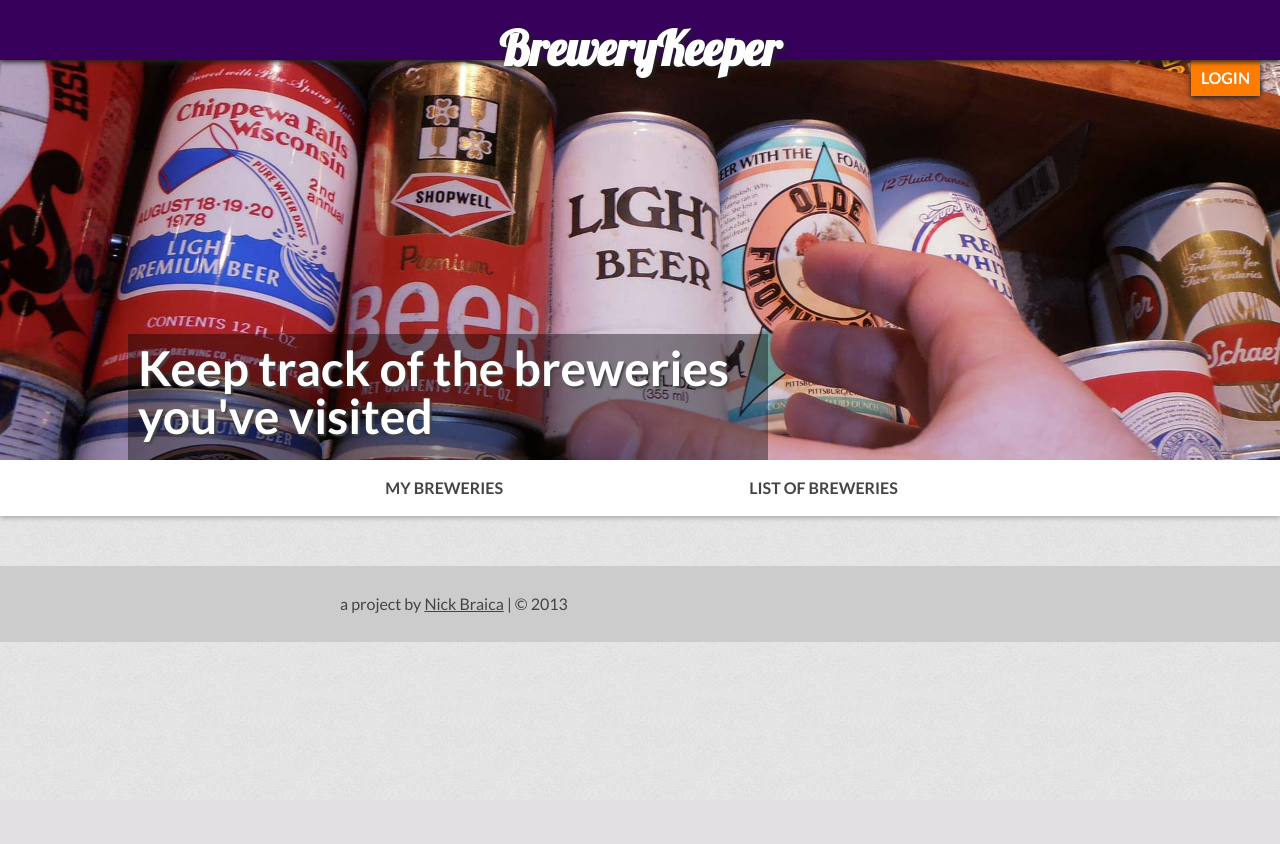
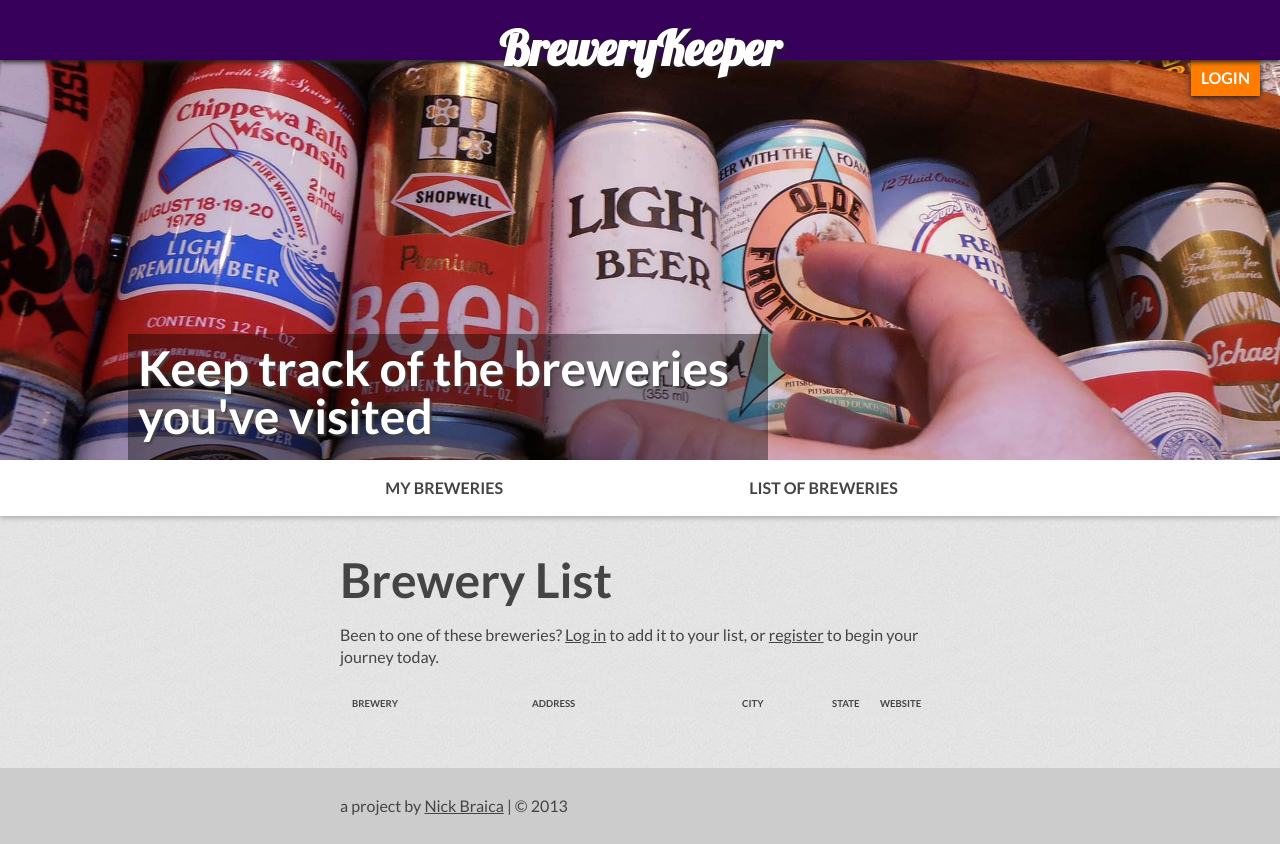
Before and after one commit to braican/neighbrewhood, a PHP site: page /brewery-list.php in a window 1280 px wide. Before the commit the page ends 642 px from the top, so only its background shows below. Run offline with PHP 8.4, Linux system fonts and the light colour scheme; data that the repository does not hold is empty; some libraries are stand-ins or nearby versions.

Commit message:
styled tables, worked in UX for login/logout conditions on my-breweries page and brewery-list page.

```diff
--- a/brewery-list.php
+++ b/brewery-list.php
@@ -1,10 +1,16 @@
 
 <?php include('includes/header.php'); ?>
 
-	<div class="brewery-list">
-		<?php include("util/get-breweries.php"); ?>
-	</div>
-
-	<div class="success-text"></div>
+	<section class="wrapper">
+		<h1>Brewery List</h1>
+		<?php if($login->isUserLoggedIn() == true) : ?>
+			<p>Been to one of these breweries? <a href="my-breweries.php">Add it</a> to your list.</p>
+		<?php else : ?>
+			<p>Been to one of these breweries? <a href="#" class="floating-login">Log in</a> to add it to your list, or <a href="index.php?register">register</a> to begin your journey today.</p>
+		<?php endif; ?>
+		<div class="brewery-list">
+			<?php include("util/get-breweries.php"); ?>
+		</div>
+	</section>
 
 <?php include('includes/footer.php'); ?>
--- a/css/style.css
+++ b/css/style.css
@@ -97,6 +97,9 @@ body{
    ================================================ */
 
 img{max-width: 100%;}
+.errors p{
+	margin-bottom: 20px;
+}
 
 /* ======================
    --typography
@@ -179,11 +182,33 @@ input[type=submit]:hover{
 /* ======================
    --layout
    ====================== */
+
+/* page structure
+---------------------------------- */
 .wrapper{
 	width: 80%;
 	max-width: 600px;
 	margin: 0 auto;
 }
+section{
+	margin-bottom: 40px;
+}
+
+/* table rows
+---------------------------------- */
+.row:nth-child(2n+2){
+	background: #ccc;
+}
+.row div{
+	float: left;
+	padding: 10px 2%;
+}
+.row.header{
+	font-weight: bold;
+	font-size: .6em;
+	text-transform: uppercase;
+}
+
 
 /* ======================
    --slidedowns
@@ -335,6 +360,7 @@ nav{
 	-webkit-box-shadow: 0 2px 5px #aaa;
 	-moz-box-shadow: 0 2px 5px #aaa;
 	box-shadow: 0 2px 5px #aaa;
+	margin-bottom: 40px;
 }
 nav ul {
 	list-style:none;
@@ -366,47 +392,51 @@ nav ul li a:hover{
    --homepage
    ====================== */
 .main-column{
-	margin-top: 40px;
 	float: left;
 	width: 60%;
 	margin-right: 4%;
 }
 
 .login-container{
-	margin-top: 40px;
 	float: left;
 	width: 36%;
 }
 
 /* ======================
-   --all breweries list
+   --brewery list
    ====================== */
-
-.brewery-list .row div{
-	float: left;
+.brewery-list{
+	margin-top: 20px;
 }
 .brewery-list .row .name{
-	width: 25%;
+	width: 30%;
 }
 .brewery-list .row .address{
-	width: 25%;
+	width: 35%;
 }
 .brewery-list .row .city{
-	width: 10%;
+	width: 15%;
 }
 .brewery-list .row .state{
-	width: 10%;
+	width: 8%;
 }
 .brewery-list .row .brewers-website{
-	width: 15%;
-}
-.brewery-list .row .ba-link{
-	width: 15%;
+	width: 12%;
 }
 
 /* ======================
    --my breweries list
    ====================== */
+.user-breweries .row .name{
+	width: 50%;
+}
+.user-breweries .row .city{
+	width: 40%;
+}
+.user-breweries .row .state{
+	width: 10%;
+}
+
 .ui-helper-hidden {
 	display: none;
 }
@@ -456,9 +486,6 @@ nav ul li a:hover{
 	z-index: 100;
 }
 
-
-
-
 /* Misc visuals
 ----------------------------------*/
 
@@ -482,6 +509,7 @@ nav ul li a:hover{
 	margin: 0;
 	display: block;
 	outline: none;
+	background: #fff;
 }
 .ui-menu .ui-menu {
 	margin-top: -3px;
@@ -511,8 +539,7 @@ nav ul li a:hover{
 }
 .ui-menu .ui-menu-item a.ui-state-focus,
 .ui-menu .ui-menu-item a.ui-state-active {
-	font-weight: normal;
-	margin: -1px;
+	background: #ddd;
 }
 
 .ui-menu .ui-state-disabled {
--- a/js/brewerykeeper.js
+++ b/js/brewerykeeper.js
@@ -54,10 +54,23 @@ $(document).ready(function(){
 		'top' : '0px'
 	});
 
-	// link up the floating login links
+	// link up floating login links
+	// - these can exist anywhere
 	$('.floating-login').on('click', function(e){
 		e.preventDefault();
-		$('.login-container .slidedown .drawer').slideDown();
+		if($('.login-container .slidedown .drawer').length != 0){
+			$('.login-container .slidedown .drawer').slideDown();
+		} else {
+			$('.login-prompt').animate({
+				'top' : '-' + $('.login-prompt').outerHeight() + 'px'
+			}, 200, function(){
+				$('.account-links').css({
+					'display' : 'block'
+				}).animate({
+					'top' : '0px'
+				});
+			});
+		}
 	});
 
 	// register
@@ -107,7 +120,6 @@ $(document).ready(function(){
 	//
 
 	// insert brewery form
-	// brewery.php
 	$('#insert-brewery').on('submit', function(e){
 	    e.preventDefault();
 	    console.log("gogo");
@@ -141,8 +153,10 @@ $(document).ready(function(){
 			success : function(data){
 				console.log(data);
 				if(data == 1){
-
-					$('.my-breweries').hide().load('includes/my-breweries-login.php?logged', function(){
+					if($('.brewery-list').length != 0){
+						window.location.href = 'my-breweries.php';
+					}
+					$('.my-breweries').hide().load('includes/my-breweries-include.php?logged', function(){
 						$(this).fadeIn();
 					});
 					$('.login-container').hide().load('includes/loggedin-index.php', function(){
@@ -190,6 +204,7 @@ $(document).ready(function(){
 		});
 	});
 
+	// register
 	$('#registerform').on('submit', function(e){
 		e.preventDefault();
 		$.ajax({
@@ -206,6 +221,7 @@ $(document).ready(function(){
 		});
 	});
 
+	// add user breweries
 	$('#add-user-brewery').on('submit', function(e){
 		e.preventDefault();
 		$.ajax({
--- a/my-breweries.php
+++ b/my-breweries.php
@@ -2,6 +2,6 @@
 <?php include('includes/header.php'); ?>
 	<div class="wrapper clearfix my-breweries">
 		<?php // include the file, so it can be reloaded via ajax ?>
-		<?php include('includes/my-breweries-login.php'); ?>
+		<?php include('includes/my-breweries-include.php'); ?>
 	</div><!-- .wrapper -->
 <?php include('includes/footer.php'); ?>
--- a/util/add-user-brewery.php
+++ b/util/add-user-brewery.php
@@ -31,9 +31,8 @@
 			}
 
 			if($count_query->num_rows != 0){
-				die('You already added this brewery');
+				die('<p>You already added this brewery</p>');
 			}
-
 
 			$brewery_sql = "INSERT INTO " . $user . " VALUES (" . $id . ")";
 
@@ -42,7 +41,7 @@
 				die('There was an error running the query [' . $db->error . ']');
 			}
 		} else{
-			echo 'Brewery not found. try entering it';
+			echo '<p>Brewery not found. Why not <a href="add-brewery.php">add it</a> to the master list?</p>';
 		}
 		mysqli_close($db);
 	} else {
--- a/util/get-breweries.php
+++ b/util/get-breweries.php
@@ -7,10 +7,21 @@
 		die("There was a problem connecting to the database");
 	}
 
-	$sql = "SELECT * FROM `brewery_list` ORDER BY `name`";
+	$sql = "SELECT * FROM brewery_list ORDER BY name";
 
 	if(!$result = $db->query($sql)){
 		die('There was an error running the query [' . $db->error . ']');
+	} else {
+?>
+	<div class="row header clearfix">
+		<div class="name">Brewery</div>
+		<div class="address">Address</div>
+		<div class="city">City</div>
+		<div class="state">State</div>
+		<div class="brewers-website">Website</div>
+		<!-- <div class="ba-link"><a href="<?php echo $ba_link; ?>">Beer Advocate</a></div> -->
+	</div>
+<?php
 	}
 
 	while($row = $result->fetch_assoc()) :
@@ -27,8 +38,8 @@
 		<div class="address"><?php echo $address; ?></div>
 		<div class="city"><?php echo $city; ?></div>
 		<div class="state"><?php echo $state; ?></div>
-		<div class="brewers-website"><a href="<?php echo $brewers_website; ?>">Brewery website</a></div>
-		<div class="ba-link"><a href="<?php echo $ba_link; ?>">Beer Advocate page</a></div>
+		<div class="brewers-website"><a href="<?php echo $brewers_website; ?>" target="_blank">Site</a></div>
+		<!-- <div class="ba-link"><a href="<?php echo $ba_link; ?>">Beer Advocate</a></div> -->
 	</div>
 
 <?php endwhile; ?>
```
Also changed, not shown: add-brewery.php (+3 -5 lines), includes/my-breweries-include.php (renamed from includes/my-breweries-login.php, +7 -5 lines), util/get-user-breweries.php (+8 -0 lines).
